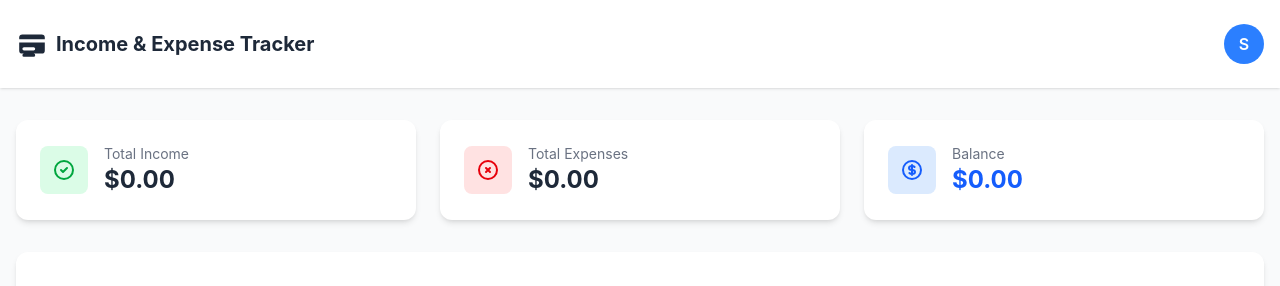
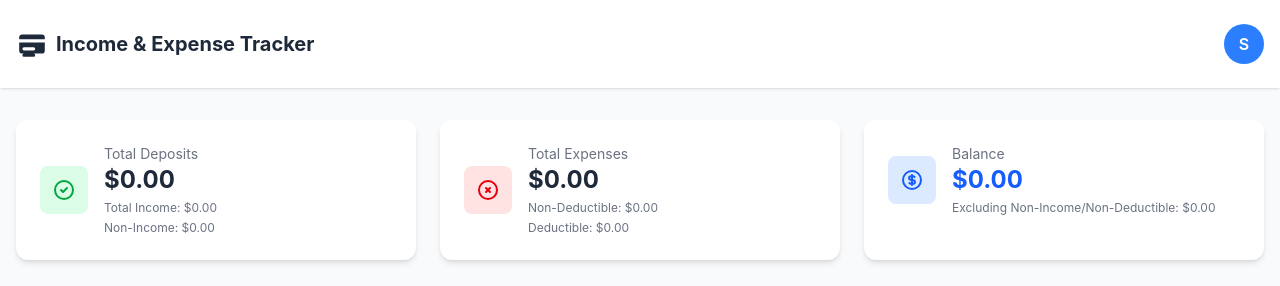
Before and after one commit to AbuFrank/bookr, a React (Vite) app: page /transactions in a window 1280 px wide. Shown: the top 286 px of the page. Built offline with nearby package versions, Linux system fonts and the light colour scheme; no server answers; the database is empty; sample sign-in values are in the browser's storage.

Commit message:
add subtypes "non-income" and "non-deductible" to transactions

```diff
--- a/src/PageTransactions.tsx
+++ b/src/PageTransactions.tsx
@@ -10,18 +10,17 @@ import { findAccountById, generateFirestoreId } from './lib/firestore';
 import ReportTrigger from './components/ReportTrigger';
 
 const Transactions: React.FC = () => {
+  const [subType, setSubType] = useState<'non-deductible' | 'non-income' | null>(null);
   const [formData, setFormData] = useState({
     checkNumber: '',
     date: new Date(),
     paidTo: '',
     accountId: '',
     value: '',
-    type: 'income' as 'income' | 'expense'
+    type: 'deposit' as 'deposit' | 'expense'
   });
 
   const [newAccount, setNewAccount] = useState<FormAccountData>({
-    accountType: '',
-    accountNumber: '',
     accountName: '',
   });
 
@@ -32,6 +31,12 @@ const Transactions: React.FC = () => {
 
   const handleTransactionFormChange = (e: React.ChangeEvent<HTMLInputElement | HTMLSelectElement>) => {
     const { name, value } = e.target;
+
+    if (name === 'type') {
+      // Reset subType when type changes
+      setSubType(null);
+    }
+
     setFormData(prev => ({ ...prev, [name]: value }));
   };
 
@@ -69,9 +74,10 @@ const Transactions: React.FC = () => {
         date: formData.date,
         dateCreated: new Date,
         paidTo: formData.paidTo,
-        accountId: formData.accountId,
+        accountId: currentAccount?.id || null,
         value: parseFloat(formData.value),
-        type: formData.type as 'expense' | 'income',
+        type: formData.type as 'expense' | 'deposit',
+        subType: subType ? subType : null
       };
 
       try {
@@ -84,6 +90,7 @@ const Transactions: React.FC = () => {
           value: '',
           type: 'expense'
         });
+        setSubType(null);
         setCurrentAccount(null)
       } catch (error) {
         console.error('Error submitting transaction:', error);
@@ -92,15 +99,7 @@ const Transactions: React.FC = () => {
   };
 
   const handleAccountSubmit = async () => {
-    // TODO account - prevent duplicate type and number
-    console.log('New Account submit ===> ', {
-      type: newAccount.accountType,
-      number: newAccount.accountNumber,
-      name: newAccount.accountName
-    })
     if (
-      newAccount.accountType &&
-      newAccount.accountNumber &&
       newAccount.accountName
     ) {
 
@@ -108,8 +107,6 @@ const Transactions: React.FC = () => {
         id: generateFirestoreId('accounts'),
         userId: user?.uid || 'unknown',  // Get the user's UID
         dateCreated: new Date,
-        accountNumber: newAccount.accountNumber,
-        accountType: newAccount.accountType,
         accountName: newAccount.accountName
       };
 
@@ -117,8 +114,6 @@ const Transactions: React.FC = () => {
       try {
         await addAccount(accountData);
         setNewAccount({
-          accountType: '',
-          accountNumber: '',
           accountName: '',
         });
         setCurrentAccount(accountData)
@@ -137,13 +132,32 @@ const Transactions: React.FC = () => {
     );
   }
 
-  const totalIncome =
-    transactions.filter(t => t.type === 'income')
-      .reduce((sum, t) => sum + t.value, 0);
+  const totalDeposits = transactions
+    .filter(t => t.type === 'deposit')
+    .reduce((sum, t) => sum + t.value, 0);
 
-  const totalExpenses =
-    transactions.filter(t => t.type === 'expense')
-      .reduce((sum, t) => sum + t.value, 0);
+  const totalNonIncomeDeposits = transactions
+    .filter(t => t.type === 'deposit' && t.subType === 'non-income')
+    .reduce((sum, t) => sum + t.value, 0);
+
+  const totalIncome = totalDeposits - totalNonIncomeDeposits;
+
+  const totalDeductibleExpenses = transactions
+    .filter(t => t.type === 'expense' && (!t.subType || t.subType !== 'non-deductible'))
+    .reduce((sum, t) => sum + t.value, 0);
+
+  const totalNonDeductibleExpenses = transactions
+    .filter(t => t.type === 'expense' && t.subType === 'non-deductible')
+    .reduce((sum, t) => sum + t.value, 0);
+
+  const totalExpenses = transactions
+    .filter(t => t.type === 'expense')
+    .reduce((sum, t) => sum + t.value, 0);
+
+  // Calculate the balance excluding non-income and non-deductible
+  const totalBalance = totalDeposits - totalExpenses;
+  const totalBalanceExcludingNonIncomeAndNonDeductible =
+    (totalDeposits - totalNonIncomeDeposits) - (totalExpenses - totalNonDeductibleExpenses);
 
   return (
     <div className="min-h-screen bg-gray-50">
@@ -151,9 +165,14 @@ const Transactions: React.FC = () => {
 
       <main className="container mx-auto px-4 py-8">
         <StatCards
+          totalDeposits={totalDeposits}
           totalIncome={totalIncome}
+          totalNonIncomeDeposits={totalNonIncomeDeposits}
+          totalDeductibleExpenses={totalDeductibleExpenses}
+          totalNonDeductibleExpenses={totalNonDeductibleExpenses}
           totalExpenses={totalExpenses}
-          balance={totalIncome - totalExpenses}
+          balance={totalBalance}
+          balanceExcludingNonIncomeAndNonDeductible={totalBalanceExcludingNonIncomeAndNonDeductible}
         />
 
         <div className="mt-8 bg-white rounded-xl shadow-md p-6">
@@ -187,6 +206,8 @@ const Transactions: React.FC = () => {
               isAccountFormToggled={isAccountFormToggled}
               newAccount={newAccount}
               setNewAccount={setNewAccount}
+              subType={subType}
+              setSubType={setSubType}
             />
           )}
 
--- a/src/components/FormTransaction.tsx
+++ b/src/components/FormTransaction.tsx
@@ -1,7 +1,6 @@
 import type { FirestoreAccount, FormAccountData } from '../types/accountTypes';
 import type { FormEvent } from 'react';
 import type { FormData } from '../types/transactionTypes';
-import { createAccountLabel } from '../lib/firestore';
 import MyDatePicker from './MyDatePicker';
 
 const labelClass = "block text-sm font-medium text-gray-700 mb-1"
@@ -24,6 +23,8 @@ export interface FormTransactionProps {
   newAccount: FormAccountData;
   currentAccount: FirestoreAccount | null;
   setNewAccount: (newAccount: FormAccountData) => void;
+  subType: 'non-deductible' | 'non-income' | null;
+  setSubType: (subType: 'non-deductible' | 'non-income' | null) => void;
 }
 
 const FormTransaction: React.FC<FormTransactionProps> = ({
@@ -41,6 +42,8 @@ const FormTransaction: React.FC<FormTransactionProps> = ({
   currentAccount,
   newAccount,
   handleAccountSelect,
+  subType,
+  setSubType,
 }) => {
 
   return (
@@ -78,7 +81,7 @@ const FormTransaction: React.FC<FormTransactionProps> = ({
         </div>
 
         <div className="col-span-2">
-          <label className={labelClass}>Account Number</label>
+          {accounts.length > 0 ? <><label className={labelClass}>Account</label>
             <select
               name="accountNumber"
               value={currentAccount?.id}
@@ -88,38 +91,15 @@ const FormTransaction: React.FC<FormTransactionProps> = ({
               <option value="">Select an Account</option>
               {accounts.map((account: FirestoreAccount) => (
                 <option key={account.id} value={account.id}> {/* Use account.id as the value */}
-                {createAccountLabel(account)} {/* Display accountName */}
+                  {account.accountName}
                 </option>
               ))}
-          </select>
+            </select></> : <div>No Accounts Found</div>}
 
           {isAccountFormToggled && (
-            <div className="mt-2">
-              <label className={labelClass}>Account Type</label>
-              <select
-                name="accountType"
-                value={newAccount.accountType[0]}
-                onChange={handleAccountFormChange}
-                className={inputClass}
-              >
-                <option value="">Select Type</option>
-                <option value="E">Expense</option>
-                <option value="NE">Non-Expense</option>
-                <option value="R">Receipts</option>
-                <option value="NI">Non-Income Deposits</option>
-              </select>
+            <div className="mt-3 p-4 bg-gray-100">
 
-              <label className="block text-sm font-medium text-gray-700 mb-1 mt-2">Account Number</label>
-              <input
-                type="number"
-                name="accountNumber"
-                value={newAccount.accountNumber}
-                onChange={handleAccountFormChange}
-                className={inputClass}
-                placeholder="Enter Number"
-              />
-
-              <label className="block text-sm font-medium text-gray-700 mb-1 mt-2">Account Name</label>
+              <label className="block text-sm font-medium text-gray-700 mb-1">Account Name</label>
               <input
                 type="text"
                 name="accountName"
@@ -129,6 +109,7 @@ const FormTransaction: React.FC<FormTransactionProps> = ({
                 placeholder="Enter Name"
               />
 
+              <div className="mb-1">
                 <button
                   type="button"
                   onClick={() => handleAccountSubmit()}
@@ -144,14 +125,15 @@ const FormTransaction: React.FC<FormTransactionProps> = ({
                   Cancel
                 </button>
               </div>
+            </div>
           )}
-          {!isAccountFormToggled && <button
+          {(!isAccountFormToggled) && <button
             disabled={!!accountsLoading}
             type="button"
             onClick={() => setIsAccountFormToggled(true)}
             className="bg-gray-200 hover:bg-gray-400 text-gray-700 font-bold py-2 px-4 rounded mt-2"
           >
-            Create New Account
+            Add New Account
           </button>}
         </div>
 
@@ -178,10 +160,35 @@ const FormTransaction: React.FC<FormTransactionProps> = ({
             onChange={onTransactionFormChange}
             className={inputClass}
           >
-            <option value="income">Income</option>
+            <option value="deposit">Deposit</option>
             <option value="expense">Expense</option>
           </select>
         </div>
+        {formData.type && (
+          <div>
+            <label className={labelClass}>
+              {formData.type === 'deposit' ? 'Non-Income' : 'Non-Deductible'}
+            </label>
+            <div className="flex items-center">
+              <input
+                type="checkbox"
+                name="subType"
+                checked={subType === (formData.type === 'deposit' ? 'non-income' : 'non-deductible')}
+                onChange={(e) => {
+                  if (e.target.checked) {
+                    setSubType(formData.type === 'deposit' ? 'non-income' : 'non-deductible');
+                  } else {
+                    setSubType(null);
+                  }
+                }}
+                className="mr-2 h-4 w-4 text-blue-600 rounded"
+              />
+              <span className="text-sm text-gray-600">
+                {formData.type === 'deposit' ? 'Non-Income' : 'Non-Deductible'}
+              </span>
+            </div>
+          </div>
+        )}
       </div>
 
       <div className="flex justify-end space-x-3 pt-4">
--- a/src/components/StatCards.tsx
+++ b/src/components/StatCards.tsx
@@ -1,12 +1,26 @@
 import React from 'react';
 
 interface StatCardsProps {
+  totalDeposits: number;
   totalIncome: number;
+  totalNonIncomeDeposits: number;
+  totalDeductibleExpenses: number;
+  totalNonDeductibleExpenses: number;
   totalExpenses: number;
   balance: number;
+  balanceExcludingNonIncomeAndNonDeductible: number;
 }
 
-const StatCards: React.FC<StatCardsProps> = ({ totalIncome, totalExpenses, balance }) => {
+const StatCards: React.FC<StatCardsProps> = ({
+  totalDeposits,
+  totalIncome,
+  totalNonIncomeDeposits,
+  totalDeductibleExpenses,
+  totalNonDeductibleExpenses,
+  totalExpenses,
+  balance,
+  balanceExcludingNonIncomeAndNonDeductible
+}) => {
   return (
     <div className="grid grid-cols-1 md:grid-cols-3 gap-6">
       <div className="bg-white rounded-xl shadow-md p-6 card">
@@ -17,8 +31,10 @@ const StatCards: React.FC<StatCardsProps> = ({ totalIncome, totalExpenses, balan
             </svg>
           </div>
           <div>
-            <p className="text-gray-500 text-sm">Total Income</p>
-            <p className="text-2xl font-bold text-gray-800">${totalIncome.toFixed(2)}</p>
+            <p className="text-gray-500 text-sm">Total Deposits</p>
+            <p className="text-2xl font-bold text-gray-800">${totalDeposits.toFixed(2)}</p>
+            <p className="text-xs text-gray-500 mt-1">Total Income: ${(totalIncome).toFixed(2)}</p>
+            <p className="text-xs text-gray-500 mt-1">Non-Income: ${(totalNonIncomeDeposits).toFixed(2)}</p>
           </div>
         </div>
       </div>
@@ -33,6 +49,8 @@ const StatCards: React.FC<StatCardsProps> = ({ totalIncome, totalExpenses, balan
           <div>
             <p className="text-gray-500 text-sm">Total Expenses</p>
             <p className="text-2xl font-bold text-gray-800">${totalExpenses.toFixed(2)}</p>
+            <p className="text-xs text-gray-500 mt-1">Non-Deductible: ${(totalNonDeductibleExpenses).toFixed(2)}</p>
+            <p className="text-xs text-gray-500 mt-1">Deductible: ${(totalDeductibleExpenses).toFixed(2)}</p>
           </div>
         </div>
       </div>
@@ -49,6 +67,7 @@ const StatCards: React.FC<StatCardsProps> = ({ totalIncome, totalExpenses, balan
             <p className={`text-2xl font-bold ${balance >= 0 ? 'text-blue-600' : 'text-yellow-600'}`}>
               ${balance.toFixed(2)}
             </p>
+            <p className="text-xs text-gray-500 mt-1">Excluding Non-Income/Non-Deductible: ${(balanceExcludingNonIncomeAndNonDeductible).toFixed(2)}</p>
           </div>
         </div>
       </div>
```
Lines whose indentation alone changed are shown as unchanged.
